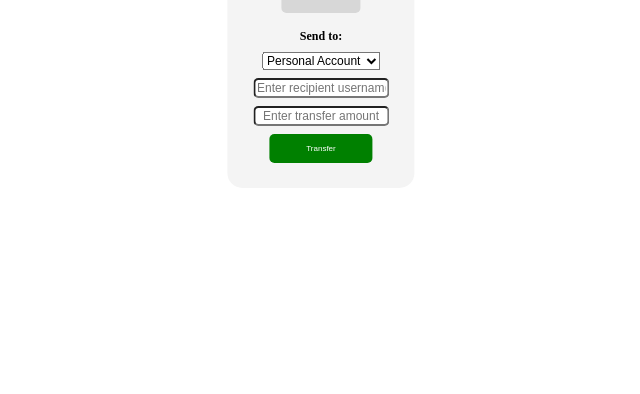
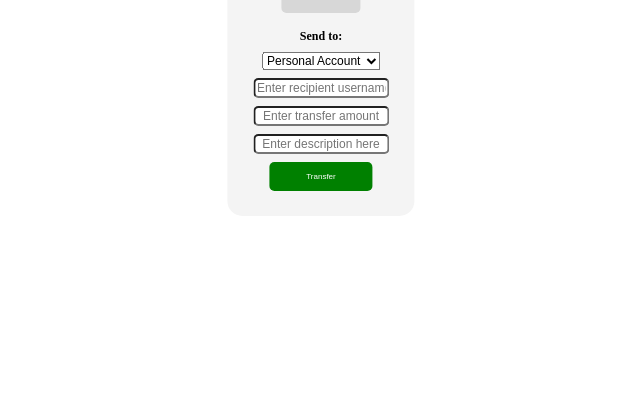
Before and after one commit to emcphee/Fintech-DLP-testbed, a Django app: template fintech_testbed_project/fintech_testbed_app/templates/transfer.html in a window 1280 px wide. Shown: the part 259-653 px from the top of the page, without its empty margins (319-959 px from the left). Run offline with Django 4.2, Linux system fonts and the light colour scheme; the template is opened without the code that fills it, so the values that code supplies are empty.

Commit message:
Update transfer.html

```diff
--- a/fintech_testbed_project/fintech_testbed_app/templates/transfer.html
+++ b/fintech_testbed_project/fintech_testbed_app/templates/transfer.html
@@ -25,6 +25,7 @@
                 </select>
                 <input type="text" id="recipient" name="recipient" placeholder="Enter recipient username">
                 <input type="text" id="transfer-amount" name="transfer-amount" placeholder="Enter transfer amount">
+                <input type="text" id="description" name="description" placeholder="Enter description here">
                 <button class="transfer-submit-button" type="submit">Transfer</button>
         </form>
     </div>
```
